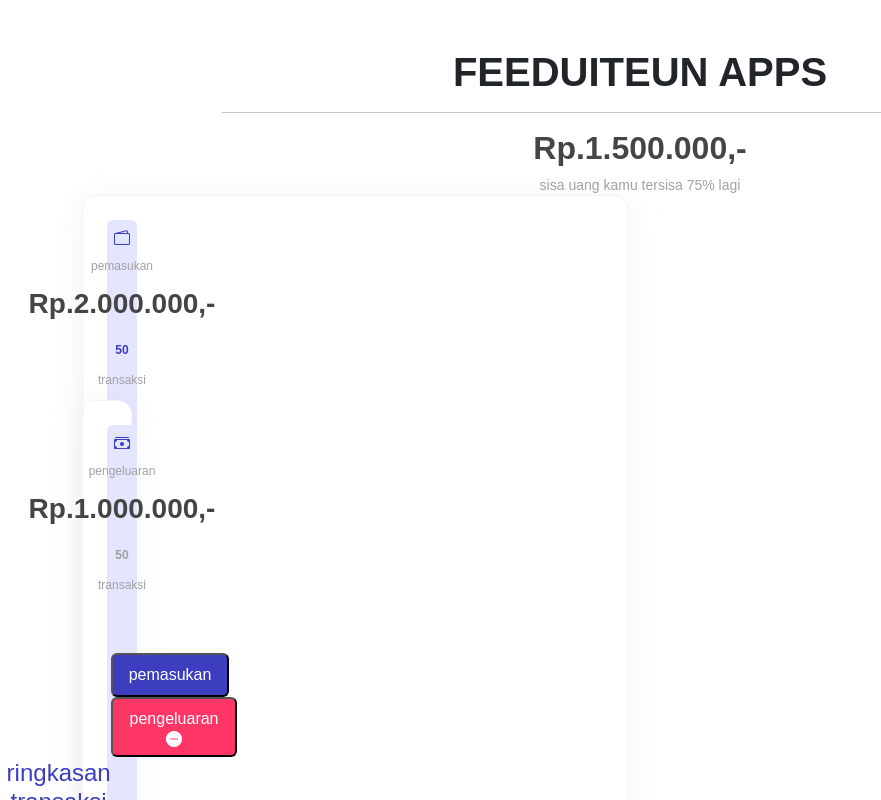
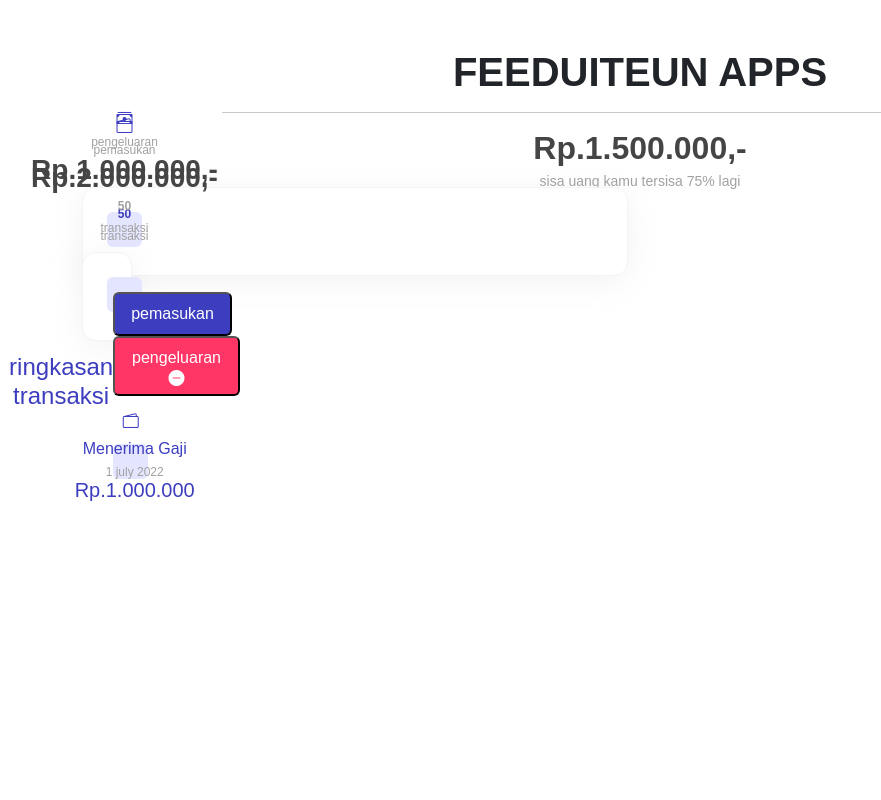
Before and after one commit to lssport/Feeduiteun.git.io, a React (Create React App) app: page / in a window 1280 px wide. Shown: the top 800 px of the page, without its empty margins (0-881 px from the left). Built offline with nearby package versions, Linux system fonts and the light colour scheme; a web font is replaced by a local one.

Commit message:
1 file modified

```diff
--- a/src/style.css
+++ b/src/style.css
@@ -21,11 +21,11 @@ h3 {
   font-style: normal;
   font-weight: 600;
   font-size: 24px;
-  line-height: 36px !important;
+  line-height: 24px !important;
   color: #454545;
 }
 h4 {
-  font-weight: 600;
+  font-weight: 500;
   font-size: 20px;
   line-height: 30px;
 }
@@ -42,19 +42,19 @@ h6 {
 .title-sm {
   font-weight: 400;
   font-size: 12px;
-  line-height: 20px;
+  line-height: 12px !important;
   color: #A1A1A1;
 }
 .title-md {
   font-weight: 400;
   font-size: 14px;
-  line-height: 20px;
+  line-height: 12px !important;
   color: #A1A1A1;
 }
 .card-wrapper {
   background: #FFFFFF;
   border: 1px solid #F4F4F4;
-  box-shadow: 0px 6px 30px rgba(206,206,206,0.25);
+  box-shadow: 0px 6px 30px rgba(206, 206, 206, 0.25);
   border-radius: 14px;
 }
 .icon-wrapper {
@@ -64,7 +64,8 @@ h6 {
   align-items: center;
   padding: 10px;
   gap: 10px;
-  width: 30px;
+  width: 35px;
+  height: 35px;
   background: #E4E5FF;
   border-radius: 6px;
   color: #3C3DBF;
@@ -83,3 +84,11 @@ h6 {
 .btn-pink {
   background: #FF3666;
 }
+.text-money-in {
+  font-weight: 600 ! important;
+  background: #3C3DBF;
+}
+.text-money-out {
+  font-weight: 600 !important;
+  background: #FF3666;
+}
```
